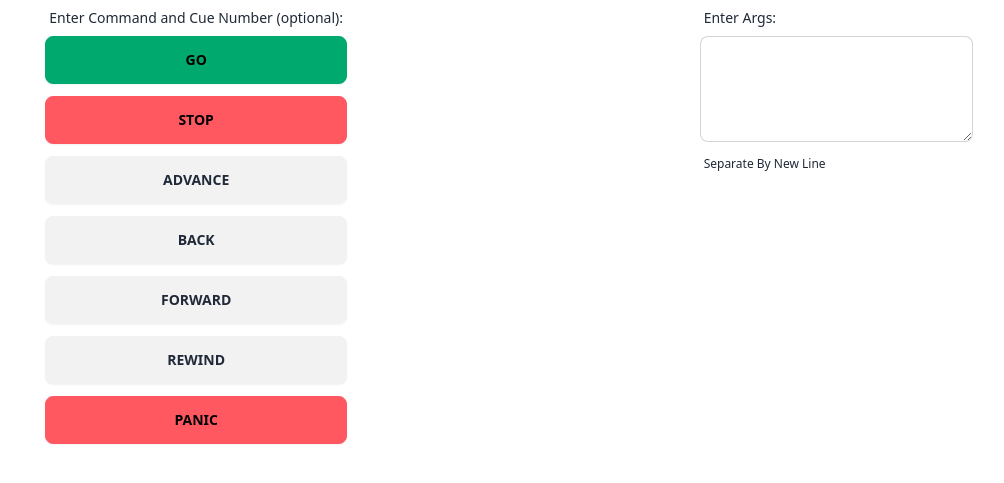
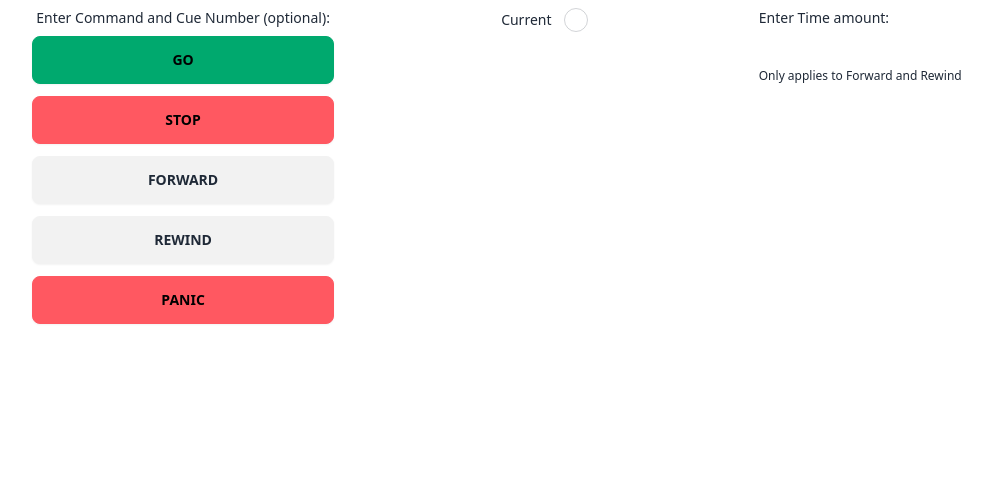
Before and after one commit to HeckerWithAHat/MyOSC, a Flask app: page /console in a window 1280 px wide. Shown: the top 483 px of the page, without its empty margins (131-1135 px from the left). Run offline with Flask 3, Linux system fonts and the light colour scheme; data that the repository does not hold is empty; parts of the project's set-up code (start-up, migrations or seed data) failed here and were passed over; some libraries are stand-ins or nearby versions.

Commit message:
Finished 5 basic webpage buttons

```diff
--- a/main.py
+++ b/main.py
@@ -67,6 +67,78 @@
 def console():
     return render_template('console.html')
 
+@app.route('/api/GO')
+def api_go():
+    cue = request.args.get("cue")
+    if (cue!=None):
+        print("Starting cue " + cue)
+        client.send_message("/cue/"+cue+"/GO",0)
+    else:
+        print("Starting current cue")
+        client.send_message("cue/playhead/go",0)
+    return cue
+
+@app.route('/api/STOP')
+def api_stop():
+    cue = request.args.get("cue")
+    if (cue!=None):
+        print("Stopping cue " + cue)
+        client.send_message("/cue/"+cue+"/stop",0)
+    else:
+        print("Stopping current cue")
+        client.send_message("cue/playhead/stop",0)
+    return cue
+
+@app.route('/api/PANIC')
+def api_panic():
+    client.send_message("/cue/active/stop", 1)
+    return "It worked, but Relax"
+
+
+@app.route('/api/FORWARD')
+def api_forward():
+    cue = request.args.get("cue")
+    time = request.args.get("time")
+    if (cue!=None):
+        if (time!=None):
+            print("Forwarding cue " + cue + " by " + time)
+            client.send_message("/cue/"+cue+"/JumpFwd",time)
+        else:
+            print("Forwarding cue " + cue)
+            client.send_message("/cue/"+cue+"/JumpFwd",[])
+
+    else:
+        if (time!=None):
+            print("Forwarding current cue by " + time)
+            client.send_message("/cue/playhead/JumpFwd",time)
+        else:
+            print("Forwarding current cue")
+            client.send_message("/cue/playhead/JumpFwd",[])
+    return cue
+
+
+
+@app.route('/api/REWIND')
+def api_rewind():
+    cue = request.args.get("cue")
+    time = request.args.get("time")
+    if (cue!=None):
+        if (time!=None):
+            print("Rewinding cue " + cue + " by " + time)
+            client.send_message("/cue/"+cue+"/JumpBack",time)
+        else:
+            print("Rewinding cue " + cue)
+            client.send_message("/cue/"+cue+"/JumpBack",[])
+
+    else:
+        if (time!=None):
+            print("Rewinding current cue by " + time)
+            client.send_message("/cue/playhead/JumpBack",time)
+        else:
+            print("Rewinding current cue")
+            client.send_message("/cue/playhead/JumpBack",[])
+    return cue
+
 if __name__ == "__main__":
     app.run()
 
@@ -84,12 +156,12 @@
 #                 print("Going back cue")
 #                 command = "/select/prev"
 #         case "GO":
-#             if (len(msg_parts) == 2):
-#                 print("Starting cue " + msg_parts[1])
-#                 command = "/cue/" + msg_parts[1] + "/start"
-#             else:
-#                 print("Starting current cue")
-#                 command = "/cue/current/start"
+            # if (len(msg_parts) == 2):
+            #     print("Starting cue " + msg_parts[1])
+            #     command = "/cue/" + msg_parts[1] + "/start"
+            # else:
+            #     print("Starting current cue")
+            #     command = "/cue/current/start"
 #         case "STOP":
 #             if (len(msg_parts) == 2):
 #                 print("Stopping cue " + msg_parts[1])
--- a/templates/console.html
+++ b/templates/console.html
@@ -21,25 +21,30 @@
                     >
                 </div>
                 <div class="flex flex-col space-y-3">
-                    <div class="btn btn-success" onclick="">GO</div>
-                    <div class="btn btn-error">STOP</div>
-                    <div class="btn">ADVANCE</div>
-                    <div class="btn">BACK</div>
-                    <div class="btn">FORWARD</div>
-                    <div class="btn">REWIND</div>
-                    <div class="btn btn-error">PANIC</div>
-
+                    <div class="btn btn-success" onclick="GO()">GO</div>
+                    <div class="btn btn-error" onclick="STOP()">STOP</div>
+                    <div class="btn" onclick="FORWARD()">FORWARD</div>
+                    <div class="btn" onclick="REWIND()">REWIND</div>
+                    <div class="btn btn-error" onclick="PANIC()">PANIC</div>
                 </div>
             </div>
-            <div class="flex flex-col" id="songlist"></div>
+            <div class="flex flex-col" id="songlist">
+                <label class="label cursor-pointer flex space-x-3">
+                    <span class="label-text">Current</span>
+                    <input
+                        type="radio"
+                        name="songlistradios"
+                        class="radio"
+                        id="current" />
+                </label>
+            </div>
             <div>
                 <div class="label">
-                    <span class="label-text">Enter Args:</span>
+                    <span class="label-text">Enter Time amount:</span>
                 </div>
-                <textarea
-                    class="textarea textarea-bordered textarea-lg w-full max-w-xs"></textarea>
+                <input type="number" class="w-full max-w-xs" id="time"/>
                 <div class="label">
-                    <span class="label-text-alt">Separate By New Line</span>
+                    <span class="label-text-alt">Only applies to Forward and Rewind</span>
                 </div>
             </div>
         </form>
@@ -56,9 +61,9 @@
                 result.data.forEach((element) => {
                     document.getElementById("songlist").appendChild(
                         parser.parseFromString(
-                            `<label class="label cursor-pointer flex space-x-3" id="qid-${element[0]}">
+                            `<label class="label cursor-pointer flex space-x-3">
                                 <span class="label-text">${element[1]}</span>
-                                <input type="radio" name="songlistradios" class="radio" />
+                                <input type="radio" name="songlistradios" class="radio" id="${element[0]}"/>
                             </label>`,
                             "text/html"
                         ).documentElement
@@ -68,5 +73,75 @@
         });
     </script>
 
-    <script></script>
+    <script>
+        function GO() {
+            document.getElementsByName("songlistradios").forEach((element) => {
+                if (element.checked) {
+                    if (element.id != "current") {
+                        $.ajax({ url: "/api/GO?cue=" + element.id });
+                    } else {
+                        $.ajax({ url: "/api/GO" });
+                    }
+                    element.checked = false;
+                }
+            });
+        }
+
+        function STOP() {
+            document.getElementsByName("songlistradios").forEach((element) => {
+                if (element.checked) {
+                    if (element.id != "current") {
+                        $.ajax({ url: "/api/STOP?cue=" + element.id });
+                    } else {
+                        $.ajax({ url: "/api/STOP" });
+                    }
+                    element.checked = false;
+                }
+            });
+        }
+        function PANIC() {
+            $.ajax({ url: "/api/PANIC" });
+        }
+        function FORWARD() {
+            document.getElementsByName("songlistradios").forEach((element) => {
+                if (element.checked) {
+                    if (element.id != "current") {
+                        if(document.getElementById("time").value == ""){
+                            $.ajax({ url: "/api/FORWARD?cue=" + element.id });
+                        } else {
+                            $.ajax({ url: "/api/FORWARD?cue=" + element.id + "&time=" + document.getElementById("time").value });
+                        }
+                    } else {
+                        if(document.getElementById("time").value == ""){
+                            $.ajax({ url: "/api/FORWARD" });
+                        } else {
+                            $.ajax({ url: "/api/FORWARD?time=" + document.getElementById("time").value });
+                        }
+                    }
+                    element.checked = false;
+                }
+            });
+        }
+
+        function REWIND() {
+            document.getElementsByName("songlistradios").forEach((element) => {
+                if (element.checked) {
+                    if (element.id != "current") {
+                        if(document.getElementById("time").value == ""){
+                            $.ajax({ url: "/api/REWIND?cue=" + element.id });
+                        } else {
+                            $.ajax({ url: "/api/REWIND?cue=" + element.id + "&time=" + document.getElementById("time").value });
+                        }
+                    } else {
+                        if(document.getElementById("time").value == ""){
+                            $.ajax({ url: "/api/REWIND" });
+                        } else {
+                            $.ajax({ url: "/api/REWIND?time=" + document.getElementById("time").value });
+                        }
+                    }
+                    element.checked = false;
+                }
+            });
+        }
+    </script>
 </html>
```
